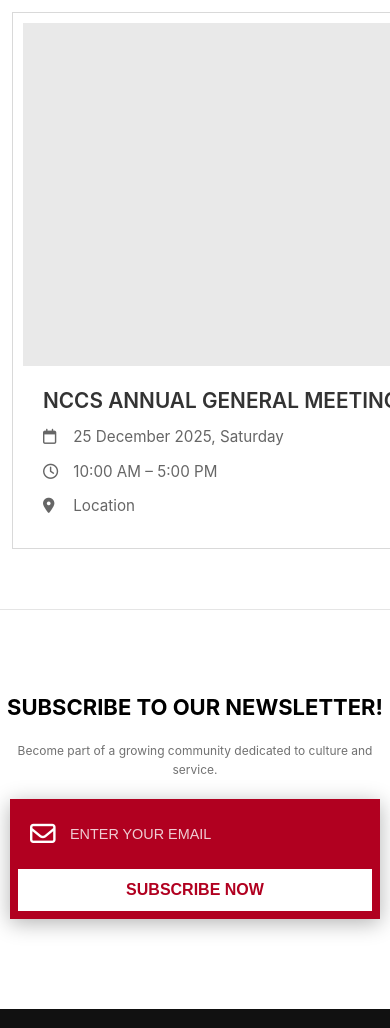
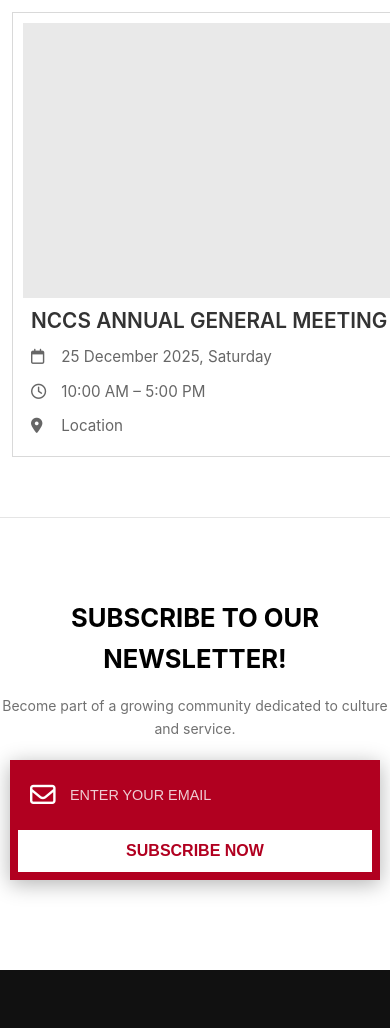
Before and after one commit to ragenmah/NCCS, a plain HTML site: page events-detail.html in a window 390 px wide. Shown: the part 2336-3364 px from the top of the page. Drawn offline with Linux system fonts and the light colour scheme.

Commit message:
updated css for events

```diff
--- a/css/events.css
+++ b/css/events.css
@@ -42,7 +42,8 @@
   font-size: 2rem;
   font-weight: 700;
   color: var(--text-dark);
-  margin: 0;align-self: center;
+  margin: 0;
+  align-self: center;
 }
 
 .events-tabs {
@@ -276,13 +277,22 @@
     align-items: flex-start;
   }
 
+  .event-image-wrapper {
+    height: 275px;
+  }
+
   .events-tabs {
     /* gap: 10px;
     margin-top: 15px; */
+    align-self: center;
   }
 
   .events-tabs a {
-    font-size: 0.8em;
+    font-size: 12px;
+  }
+
+  .event-content {
+    padding: 8px;
   }
 
   .events-grid {
--- a/css/responsive.css
+++ b/css/responsive.css
@@ -817,11 +817,11 @@
 /* ===== MOBILE (≤ 768px) ===== */
 @media (max-width: 768px) {
   .newsletter h2 {
-    font-size: 26px;
+    /* font-size: 26px; */
   }
 
   .newsletter .subtitle {
-    font-size: 13px;
+    /* font-size: 13px; */
     margin-bottom: 30px;
   }
 
@@ -858,11 +858,11 @@
 /* ===== SMALL DEVICES (≤ 480px) ===== */
 @media (max-width: 480px) {
   .newsletter h2 {
-    font-size: 22px;
+    /* font-size: 22px; */
   }
 
   .newsletter .subtitle {
-    font-size: 12px;
+    /* font-size: 12px; */
     margin-bottom: 20px;
   }
 
```
